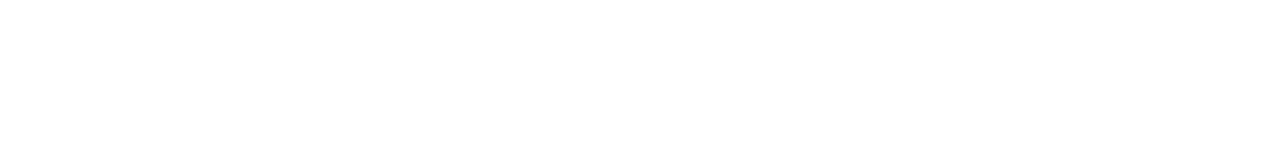
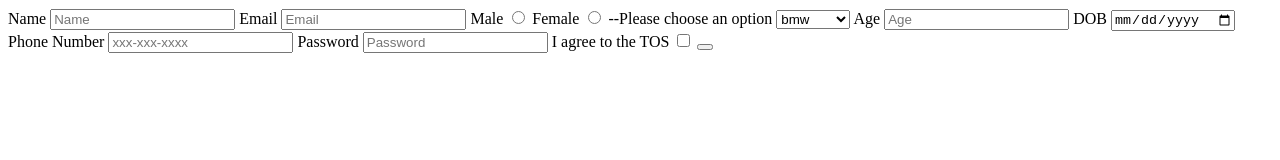
Before and after one commit to acciojob/signup-form-car-Am706870, a website: page main.html in a window 1280 px wide. Drawn offline with Linux system fonts and the light colour scheme.

Commit message:
created a submission

```diff
--- a/main.html
+++ b/main.html
@@ -7,6 +7,41 @@
 </head>
 
 <body>
+	<form action="nowhere" method='post'>
+		<label for='namw'>Name</label>
+		<input type='text' id='name' placeholder='Name' required>
+
+		<label for='email'>Email</label>
+		<input type='email' id='email' placeholder='Email' required>
+
+		<label for='gender_m'>Male</label>
+		<input type='radio' id='gender_m' name='gender' required>
+
+		<label for='gender_f'>Female</label>
+		<input type='radio' id='gender_f' name='gender' required>
+
+		<label for='cars'>--Please choose an option</label>
+		<select  placeholder='--Please choose an option' id='cars' required>
+			<option>bmw</option>
+			<option>maruti</option>
+			<option>maserati</option>
+		</select>
+		<label for='age'>Age</label>
+		<input type='number' id='age' placeholder='Age' required>
+
+		<label for='dob'>DOB</label>
+		<input type='date' id='dob' required>
+
+		<label for='tel'>Phone Number</label>
+		<input type='tel' id='tel' placeholder='xxx-xxx-xxxx'>
+
+		<label for='password'>Password</label>
+		<input type='password' id='password' placeholder='Password' required>
+
+		<label for='tos'>I agree to the TOS</label>
+		<input type="checkbox" id='tos' required>
+		<button type="submit">
+	</form>
 	<!-- the entire body must be written by student -->
     <script type="text/javascript" src="./script.js">
 </script>
```
